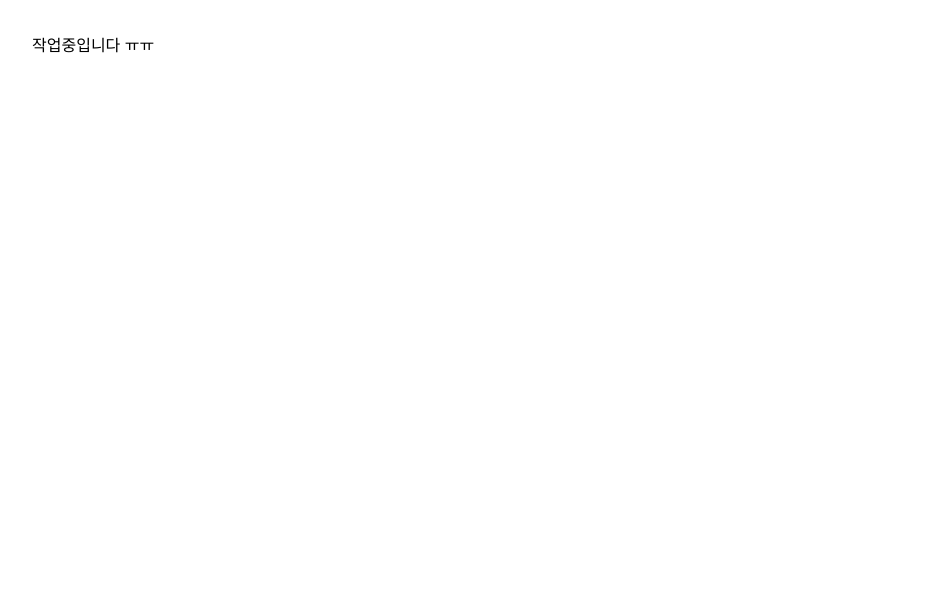
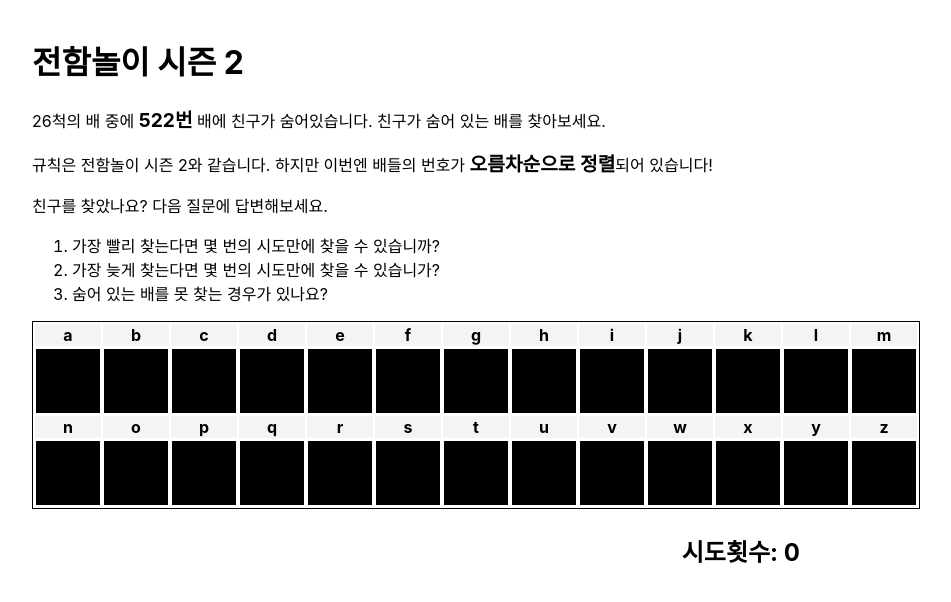
Before and after one commit to rjxjr66/cr02, a Next.js app: page /chapters/04/ship2 in a window 1280 px wide. Shown: the top 602 px of the page, without its empty margins (224-1175 px from the left). Built offline with nearby package versions, Linux system fonts and the light colour scheme.

Commit message:
전함놀이 시즌 2

```diff
--- a/pages/chapters/04/ship2.tsx
+++ b/pages/chapters/04/ship2.tsx
@@ -1,23 +1,111 @@
 import Head from "next/head";
-import React from "react";
+import React, { useState } from "react";
 
 const Ship2: React.FC = () => {
+  const [state, setState] = useState({
+    ship: Array(26)
+      .fill(0)
+      .map((_) => ({
+        revealed: false,
+        number: Math.ceil(Math.random() * 5000),
+      })).sort((a, b)=>a.number - b.number),
+    hide: Math.floor(Math.random() * 26),
+    try: 0,
+    done: false
+  });
+
+  const reveal = (index) => {
+    if (!state.done && !state.ship[index].revealed) {
+      state.ship[index].revealed = true;
+      setState({ ...state, try: state.try + 1 });
+      setTimeout(() => {
+        if (index === state.hide) {
+          alert('정답입니다!');
+          setState({ ...state, done: true })
+        }
+      });
+    }
+  };
+
   return (
     <div className="container">
-      <style jsx>
-        {`
-          td {
-            background: #f4f4f4;
-            text-align: center;
-            font-size: 18px;
-            padding: 8px;
-          }
-        `}
-      </style>
       <Head>
         <title>반복으로 해결하기 / 전함놀이 시즌 2</title>
       </Head>
-      <p>작업중입니다 ㅠㅠ</p>
+      <style jsx>{`
+        td {
+          background: transparent;
+          text-align: center;
+        }
+
+        .map-table tr:nth-child(odd) {
+          background: #f4f4f4;
+          font-weight: bold;
+        }
+      `}</style>
+      <h1>전함놀이 시즌 2</h1>
+      <p>
+        26척의 배 중에 <strong>{ state.ship[state.hide].number }번</strong> 배에 친구가 숨어있습니다. 친구가 숨어 있는 배를
+        찾아보세요.
+      </p>
+      <p>
+        규칙은 전함놀이 시즌 2와 같습니다. 하지만 이번엔 배들의 번호가 <strong>오름차순으로 정렬</strong>되어 있습니다!
+      </p>
+      <p>친구를 찾았나요? 다음 질문에 답변해보세요.</p>
+      <ol>
+        <li>가장 빨리 찾는다면 몇 번의 시도만에 찾을 수 있습니까?</li>
+        <li>가장 늦게 찾는다면 몇 번의 시도만에 찾을 수 있습니가?</li>
+        <li>숨어 있는 배를 못 찾는 경우가 있나요?</li>
+      </ol>
+      <table className="map-table">
+        <tbody>
+          <tr>
+            <td>a</td>
+            <td>b</td>
+            <td>c</td>
+            <td>d</td>
+            <td>e</td>
+            <td>f</td>
+            <td>g</td>
+            <td>h</td>
+            <td>i</td>
+            <td>j</td>
+            <td>k</td>
+            <td>l</td>
+            <td>m</td>
+          </tr>
+          <tr>
+            {state.ship.slice(0, 13).map((ship, index) => (
+              <td onClick={() => reveal(index)}>
+                <div style={{ display: 'flex', alignItems: 'center', justifyContent: 'center', width: '64px', height: '64px', background: ship.revealed?'#fff':'#000', cursor: ship.revealed?'unset':'pointer' }}>{ship.number}</div>
+              </td>
+            ))}
+          </tr>
+          <tr>
+            <td>n</td>
+            <td>o</td>
+            <td>p</td>
+            <td>q</td>
+            <td>r</td>
+            <td>s</td>
+            <td>t</td>
+            <td>u</td>
+            <td>v</td>
+            <td>w</td>
+            <td>x</td>
+            <td>y</td>
+            <td>z</td>
+          </tr>
+          <tr>
+            {state.ship.slice(13).map((ship, index) => (
+              <td onClick={() => reveal(index + 13)}>
+                <div style={{ display: 'flex', alignItems: 'center', justifyContent: 'center', width: '64px', height: '64px', background: ship.revealed?'#fff':'#000', cursor: ship.revealed?'unset':'pointer' }}>{ship.number}</div>
+              </td>
+            ))}
+          </tr>
+        </tbody>
+      </table>
+      <div style={{ textAlign: 'right', fontSize: '24px', fontWeight: 'bold', marginTop: '24px' }}>시도횟수: {state.try}</div>
     </div>
   );
 };
```
